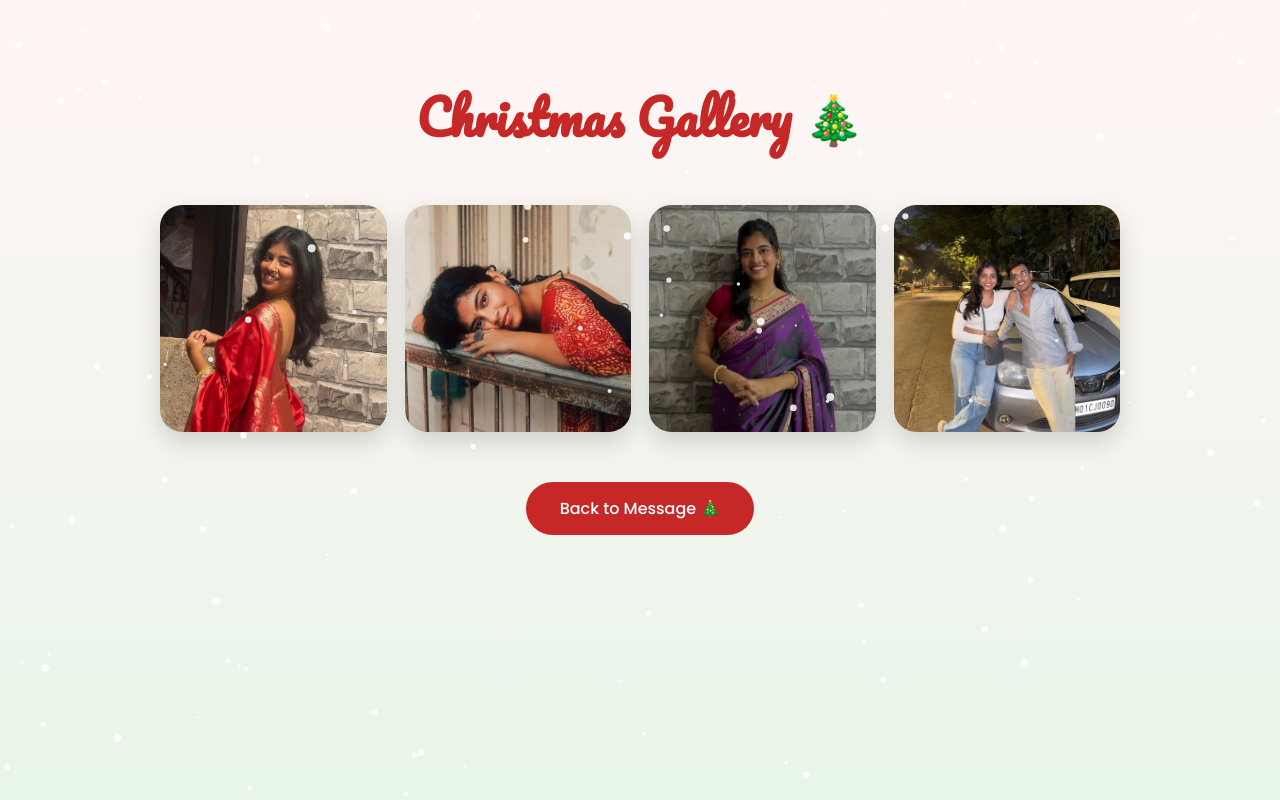
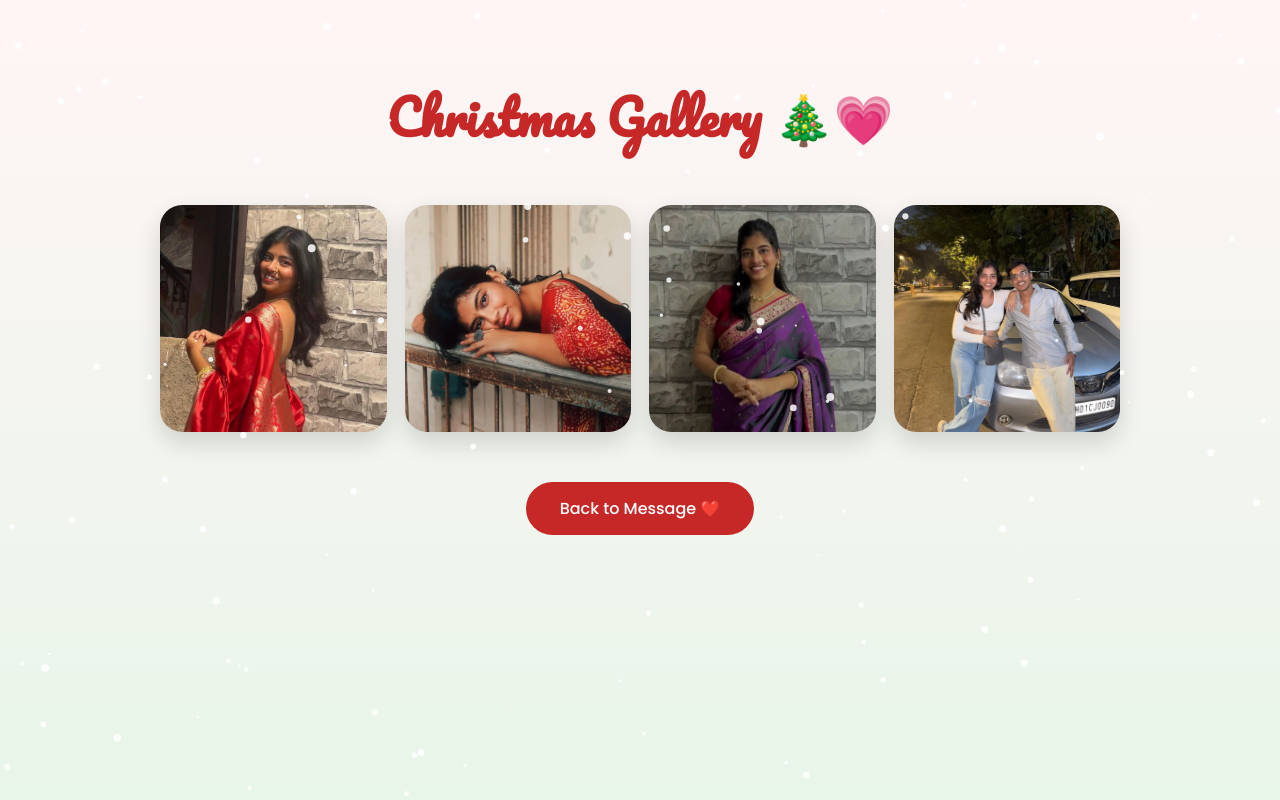
Before and after one commit to Harshelar/For_my_LOVE, a plain HTML site: page gallery.html in a window 1280 px wide. Drawn offline with Linux system fonts and the light colour scheme.

Commit message:
Update gallery.html

```diff
--- a/gallery.html
+++ b/gallery.html
@@ -8,7 +8,7 @@
 </head>
 <body>
   <div class="container">
-    <h1>Christmas Gallery 🎄</h1>
+    <h1>Christmas Gallery 🎄💗</h1>
 
     <div class="gallery">
       <img src="1.jpeg" />
@@ -18,7 +18,7 @@
     </div>
 
     <br /><br />
-    <a href="index.html" class="button">Back to Message 🎄</a>
+    <a href="index.html" class="button">Back to Message ❤️</a>
   </div>
 
   <script src="script.js"></script>
```
